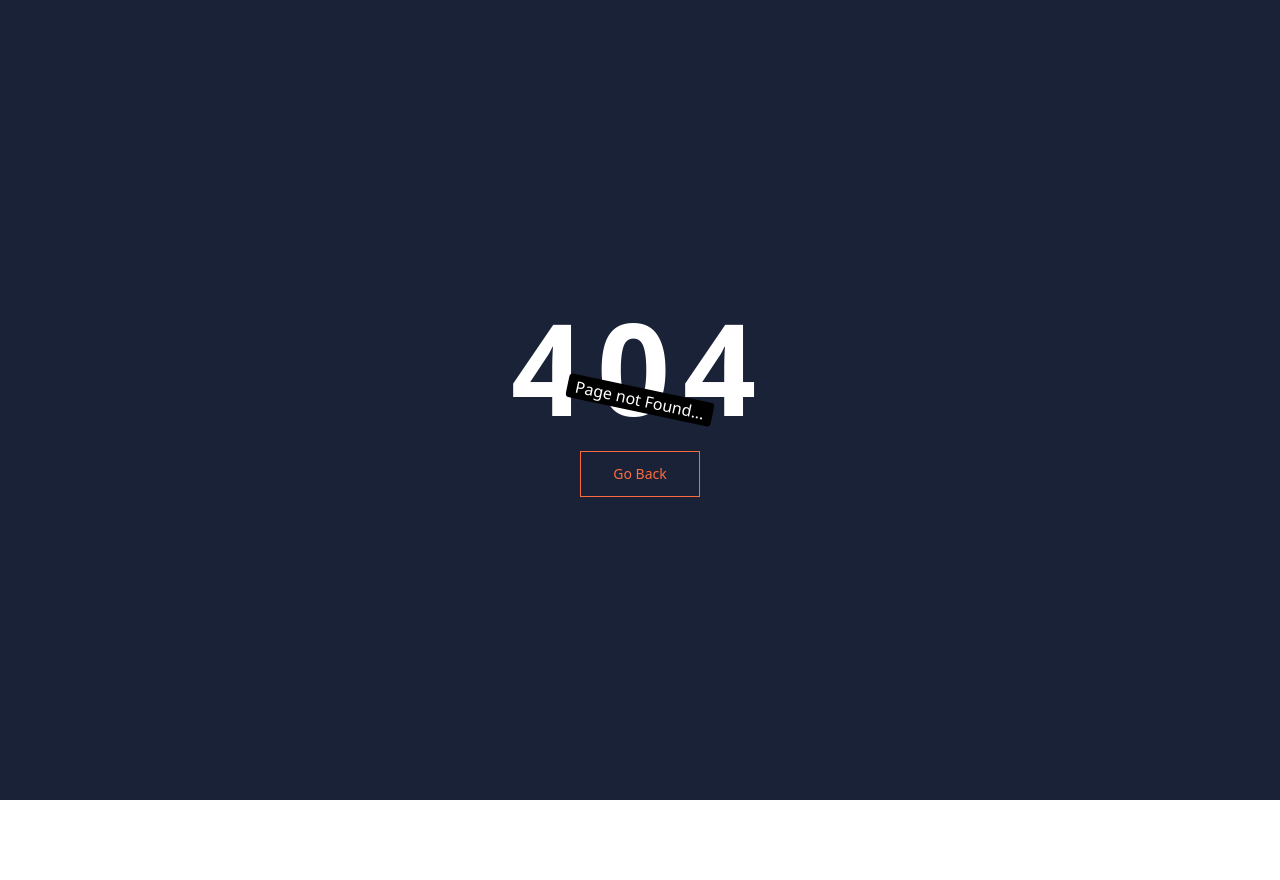
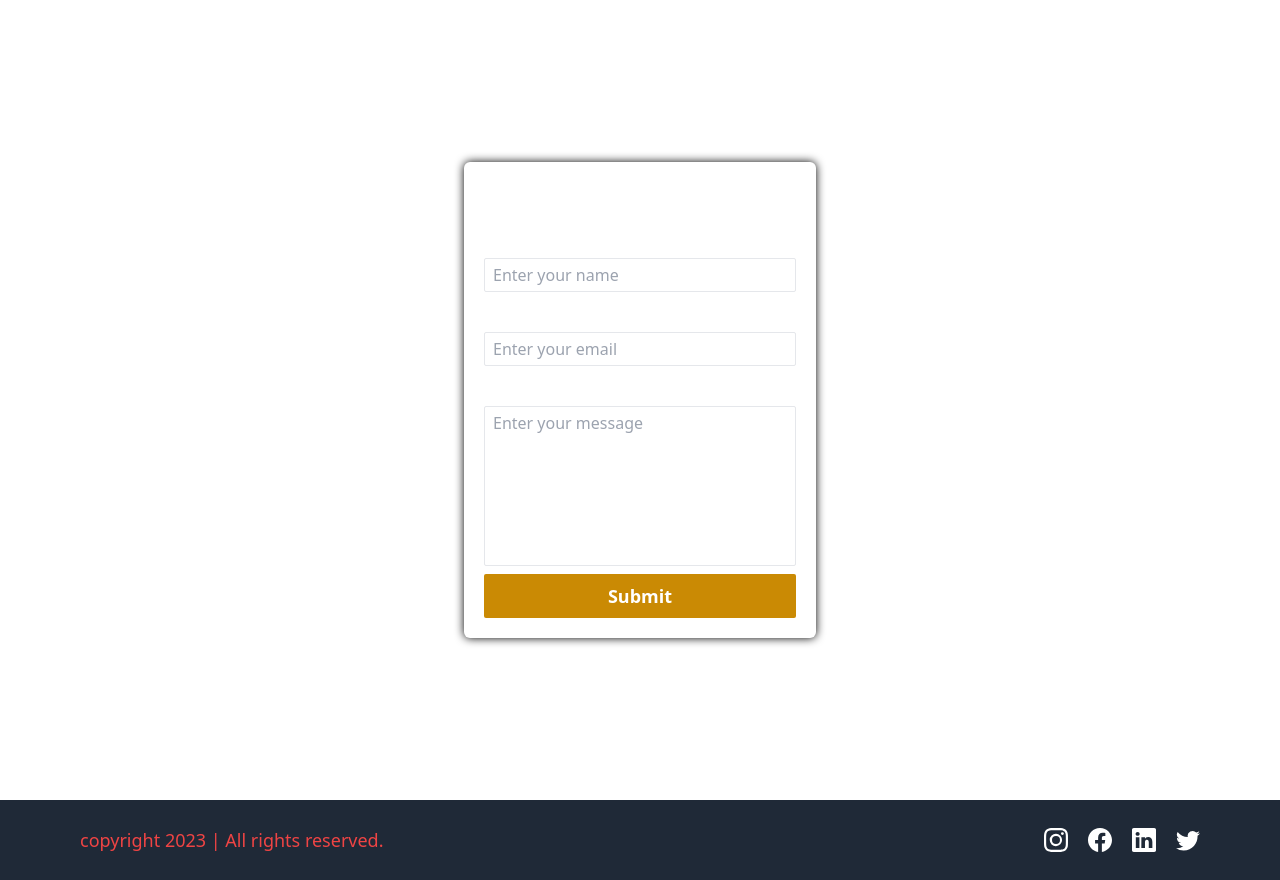
Before and after one commit to shivangthakur-007/lms, a React (Vite) app: page /contact in a window 1280 px wide. Before the commit this address had no page. Before the commit the page ends 800 px from the top, so only its background shows below. Built offline with nearby package versions, Linux system fonts and the light colour scheme.

Commit message:
Contact page and denied is made

```diff
--- a/src/App.jsx
+++ b/src/App.jsx
@@ -7,6 +7,8 @@
 import SignUp from './Pages/SIgnUp'
 import Login from './Pages/Login'
 import CourseList from "./Pages/Course/CourseList";
+import Contact from "./Pages/Contact";
+import Denied from "./Pages/Denied";
 function App() {
 
 
@@ -16,6 +18,8 @@
         <Route path='/' element={<HomePage />}></Route>
         <Route path='/about' element={<AboutUs />}></Route>
         <Route path='/courses' element={<CourseList />}></Route>
+        <Route path='/contact' element={<Contact />}></Route>
+        <Route path='/denied' element={<Denied />}></Route>
 
         <Route path='*' element={<NotFound />}></Route>
         <Route path='/signup' element={<SignUp />}></Route>
--- a/src/Components/Carousel.jsx
+++ b/src/Components/Carousel.jsx
@@ -16,19 +16,17 @@
         <h3 className="text-2xl font-semibold">{title}</h3>
         <div className="absolute flex justify-between transform -translate-y-1/2 left-5 right-5 top-1/2">
           <a
-            href={`#slide${slidenumber == 1 ? totalSlides : slidenumber - 1}`}
+            href={`#slide${(slidenumber == 1 ? totalSlides : (slidenumber - 1))}`}
             className="btn btn-circle"
           >
             ❮
           </a>
           <a
-            href={`#slide${(slidenumber % totalSlides) + 1}`}
+            href={`#slide${(slidenumber) % totalSlides + 1}`}
             className="btn btn-circle"
           >
             ❯
           </a>
-          {/* <a href={`#slide${(slidenumber == 1 ? totalSlides : (slidenumber - 1))}`} className="btn btn-circle">❮</a>
-                    <a href={`#slide${(slidenumber) % totalSlides + 1}`} className="btn btn-circle">❯</a> */}
         </div>
       </div>
     </div>
--- /dev/null
+++ b/src/Helper/RegexMatcher.js
@@ -0,0 +1,9 @@
+export function isEmail(string) {
+  return string.match(
+    /^(([^<>()[\]\\.,;:\s@"]+(\.[^<>()[\]\\.,;:\s@"]+)*)|.(".+"))@((\[[0-9]{1,3}\.[0-9]{1,3}\.[0-9]{1,3}\.[0-9]{1,3}\])|(([a-zA-Z\-0-9]+\.)+[a-zA-Z]{2,}))$/
+  );
+}
+
+export function isPassword(string) {
+  return string.match(/^(?=.*[0-9])(?=.*[!@#$%^&*])[a-zA-Z0-9!@#$%^&*]{6,16}$/);
+}
--- a/src/Helper/axiosInstance.js
+++ b/src/Helper/axiosInstance.js
@@ -2,9 +2,9 @@
 
 const Base_Url= 'http://localhost:5014/api/vi';
 
-const   axiosInstance= axios.create();
+const axiosInstance= axios.create();
 
 axiosInstance.defaults.baseURL= Base_Url;
 axiosInstance.defaults.withCredentials=true;
 
-export default axiosInstance
+export default axiosInstance;
--- /dev/null
+++ b/src/Pages/Contact.jsx
@@ -0,0 +1,111 @@
+import { useState } from "react";
+import HomeLayouts from "../Layouts/HomeLayouts";
+import {toast} from "react-hot-toast";
+import { isEmail } from "../Helper/RegexMatcher";
+import axiosInstance from "../Helper/axiosInstance";
+
+function Contact() {
+  const [userInput, setUserInput] = useState({
+    name: "",
+    email: "",
+    message: "",
+  });
+  function handleInputChange(e) {
+    const { name, value } = e.target;
+    // console.log(name, value)
+    setUserInput({
+      ...userInput,
+      [name]: value,
+    });
+  }
+  async function onFormSubmit(e) {
+    e.preventdefault();
+    if (!userInput.email || !userInput.name || !userInput.message) {
+      toast.error("All fields are mandatory");
+      return;
+    }
+    if (!isEmail(userInput.email)) {
+      toast.error("Invalid email");
+      return;
+    }
+    try {
+      const response = axiosInstance.post('/contact', { ...userInput });
+        toast.promise(response, {
+          loading: "submitting your message",
+          success: "form submitted successfully",
+          error: "failed to submit form",
+        });
+      const contactResponse = await response;
+      console.log(contactResponse)
+      if (contactResponse?.data?.success) {
+        setUserInput({
+          name: "",
+          email: "",
+          message: "",
+        });
+      }
+    } catch (err) {
+      toast.error("operation failed....");
+    }
+  }
+  return (
+    <HomeLayouts>
+      <div className="flex items-center justify-center h-[100vh]">
+        <form
+          noValidate
+          onSubmit={onFormSubmit}
+          className="flex flex-col items-center justify-center gap-2 p-5 rounded-md text-white shadow-[0_0_10px_black] w-[22rem]">
+          <h1 className="text-3xl font-semibold">Contact Form</h1>
+          <div className="flex flex-col w-full gap-1">
+            <label htmlFor="name" className="text-xl font-semibold">
+              Name
+            </label>
+            <input
+              className="bg-transparent border px-2 py-1 rounded-sm"
+              type="text"
+              id="name"
+              name="name"
+              placeholder="Enter your name"
+              onChange={handleInputChange}
+              value={userInput.name}
+            />
+          </div>
+          <div className="flex flex-col w-full gap-1">
+            <label htmlFor="email" className="text-xl font-semibold">
+              Email
+            </label>
+            <input
+              className="bg-transparent border px-2 py-1 rounded-sm"
+              type="Email"
+              id="email"
+              name="email"
+              placeholder="Enter your email"
+              onChange={handleInputChange}
+              value={userInput.email}
+            />
+          </div>
+          <div className="flex flex-col w-full gap-1">
+            <label htmlFor="message" className="text-xl font-semibold">
+              Message
+            </label>
+            <textarea
+              className="bg-transparent border px-2 py-1 rounded-sm resize-none h-40"
+              id="message"
+              name="message"
+              placeholder="Enter your message"
+              onChange={handleInputChange}
+              value={userInput.message}
+            />
+          </div>
+          <button
+            text="submit"
+            className="w-full bg-yellow-600 hover:bg-yellow-400 transition-all ease-in-out duration-300 rounded-sm py-2 font-semibold text-lg cursor-pointer">
+            Submit
+          </button>
+        </form>
+      </div>
+    </HomeLayouts>
+  );
+}
+
+export default Contact;
--- a/src/Pages/Course/courseList.jsx
+++ b/src/Pages/Course/courseList.jsx
@@ -19,15 +19,15 @@
   return (
     <HomeLayouts>
       <div className="min-h-[90vh] pt-12 pl-20 flex flex-col gap-10 text-white">
-        <h1>
+        <h1 className="text-center text-3xl font-semibold mb-5">
           Explore the courses made by
-          <span className="font-bold text-yellow-500">Industry Experts</span>
-          <div className="mb-10 flex flex-wrap gap-14">
-            {courseData?.map((element)=>{
-                return <CourseCard key={element._id} data={element}/>
-            })}
-          </div>
         </h1>
+        <span className="font-bold text-yellow-500">Industry Experts</span>
+        <div className="mb-10 flex flex-wrap gap-14">
+          {courseData?.map((element) => {
+            return <CourseCard key={element._id} data={element} />;
+          })}
+        </div>
       </div>
     </HomeLayouts>
   );
--- /dev/null
+++ b/src/Pages/Denied.jsx
@@ -0,0 +1,21 @@
+import { useNavigate } from "react-router-dom";
+
+function Denied() {
+    const Navigate= useNavigate();
+  return (
+    <main className="h-screen w-full flex flex-col justify-center items-center bg-[#1A2238]">
+      <h1 className="text-9xl font-extrabold text-white tracking-widest">
+        403
+      </h1>
+      <div className="bg-black text-white px-2 text-sm  rounded rotate-12 absolute">
+            Access denied
+      </div>
+      <button onClick={()=>Navigate(-1)} className="mt-5 ">
+        <span className="relative block px-8 py-3 bg-[#1A2238] border border-current">
+            Go Back
+        </span>
+      </button>
+    </main>
+  );
+}
+export default Denied;
--- a/src/Pages/SIgnUp.jsx
+++ b/src/Pages/SIgnUp.jsx
@@ -5,6 +5,7 @@
 import { useDispatch } from "react-redux";
 import toast from "react-hot-toast";
 import { createAccount } from "../Redux/Slice/AuthSlice";
+import { isEmail } from "../Helper/RegexMatcher";
 
 function SignUp(){
     const dispatch=useDispatch();
@@ -59,13 +60,13 @@
             return;
         }
         // checking valid emial
-        if(!signupData.email.match(/^(([^<>()[\]\\.,;:\s@"]+(\.[^<>()[\]\\.,;:\s@"]+)*)|.(".+"))@((\[[0-9]{1,3}\.[0-9]{1,3}\.[0-9]{1,3}\.[0-9]{1,3}\])|(([a-zA-Z\-0-9]+\.)+[a-zA-Z]{2,}))$/))
+        if(!isEmail(signupData.email))
         {
             toast.error('Invalid Email credentials')
             return;
         }
         // checking valid password
-        if(!signupData.password.match(/^(?=.*[0-9])(?=.*[!@#$%^&*])[a-zA-Z0-9!@#$%^&*]{6,16}$/)){
+        if(!isEmail(signupData.password)){
             toast.error('password should be 6-16 character long with atleast a special number and special character.');
             return;
         }
--- a/src/Redux/Slice/AuthSlice.js
+++ b/src/Redux/Slice/AuthSlice.js
@@ -1,5 +1,5 @@
 import { createAsyncThunk, createSlice } from "@reduxjs/toolkit";
-import toast from "react-hot-toast";
+import { toast } from "react-hot-toast";
 import axiosInstance from "../../Helper/axiosInstance";
 
 const initialState= {
```
Lines whose indentation alone changed are shown as unchanged.
